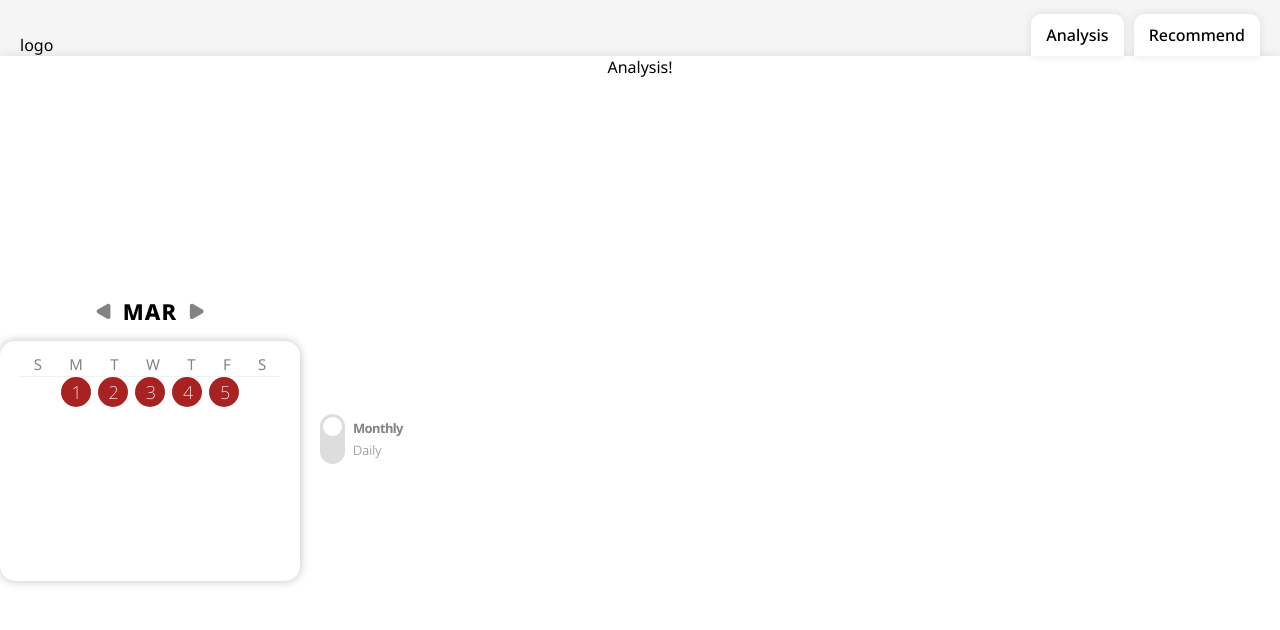
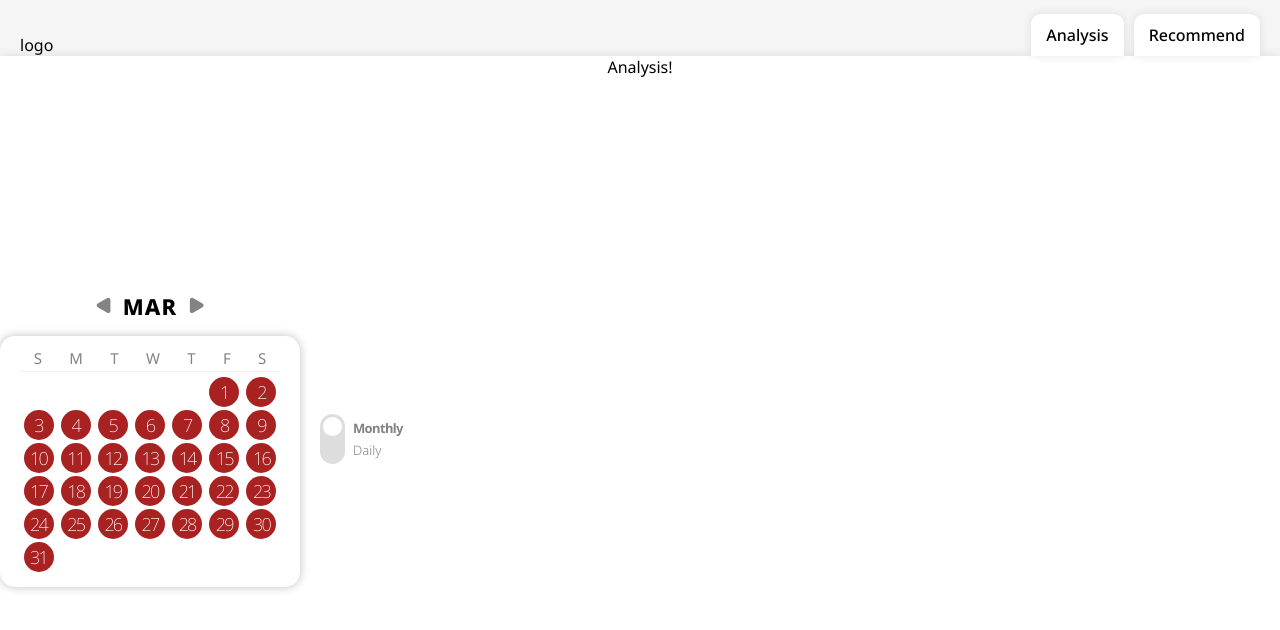
Before and after one commit to Huikyeong/Stless, a React (Create React App) app: page /analysis in a window 1280 px wide. Shown: the top 630 px of the page. Built offline with nearby package versions, Linux system fonts and the light colour scheme.

Commit message:
feat: calendar day list 추가

```diff
--- a/src/components/Calendar.tsx
+++ b/src/components/Calendar.tsx
@@ -8,7 +8,16 @@ import CalendarItem from './CalendarItem';
 
 function Calendar() {
   const [calMode, setCalMode] = useState<'mon' | 'day'>('mon');
-  const dayList = [undefined, 1, 2, 3, 4, 5];
+  const dayList: Array<number | undefined> = [
+    undefined,
+    undefined,
+    undefined,
+    undefined,
+    undefined,
+  ];
+  for (let i = 1; i <= 31; i += 1) {
+    dayList.push(i);
+  }
 
   return (
     <div
@@ -65,7 +74,6 @@ function Calendar() {
             display: flex;
             flex-direction: column;
             width: 300px;
-            height: 240px;
             background: #ffffff;
             box-shadow: 0px 0px 10px rgba(0, 0, 0, 0.25);
             border-radius: 15px;
@@ -99,10 +107,12 @@ function Calendar() {
             css={css`
               display: flex;
               flex-wrap: wrap;
+              row-gap: 3px;
+              padding: 5px 0;
             `}
           >
             {dayList.map((day) => (
-              <CalendarItem key={day} num={day} />
+              <CalendarItem key={day} num={day} val={1} />
             ))}
           </div>
         </div>
--- a/src/components/CalendarItem.tsx
+++ b/src/components/CalendarItem.tsx
@@ -1,7 +1,11 @@
 /** @jsxImportSource @emotion/react */
 import { css } from '@emotion/react';
 
-function CalendarItem(props: { num: number | undefined }) {
+function CalendarItem(props: {
+  num: number | undefined;
+  val: number | undefined;
+}) {
+  // value에 따라서 color 매칭
   return (
     <div
       css={css`
@@ -21,12 +25,15 @@ function CalendarItem(props: { num: number | undefined }) {
             width: 30px;
             height: 30px;
             border-radius: 30px;
-            background: #a92222;
 
             font-weight: 200;
             font-size: 18px;
             letter-spacing: -0.1em;
-            color: white;
+            ${props.val
+              ? `color: white;
+            background: #a92222;
+            cursor: pointer;`
+              : `color: #b4b4b4;`}
           `}
         >
           {props.num}
```
